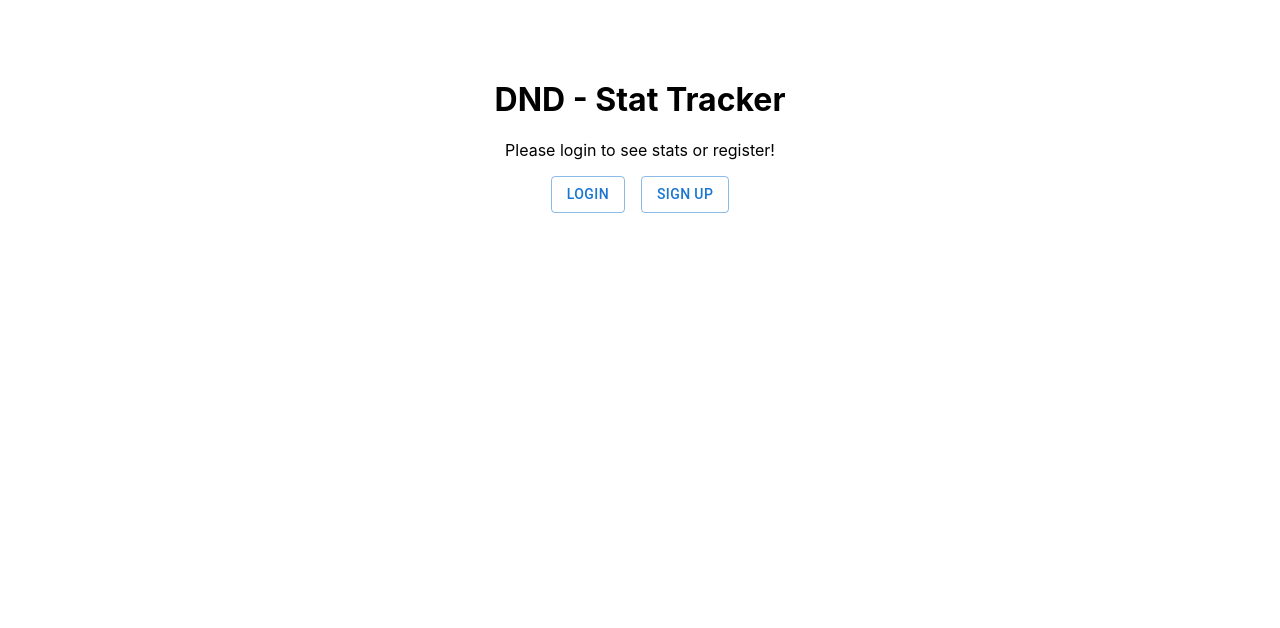
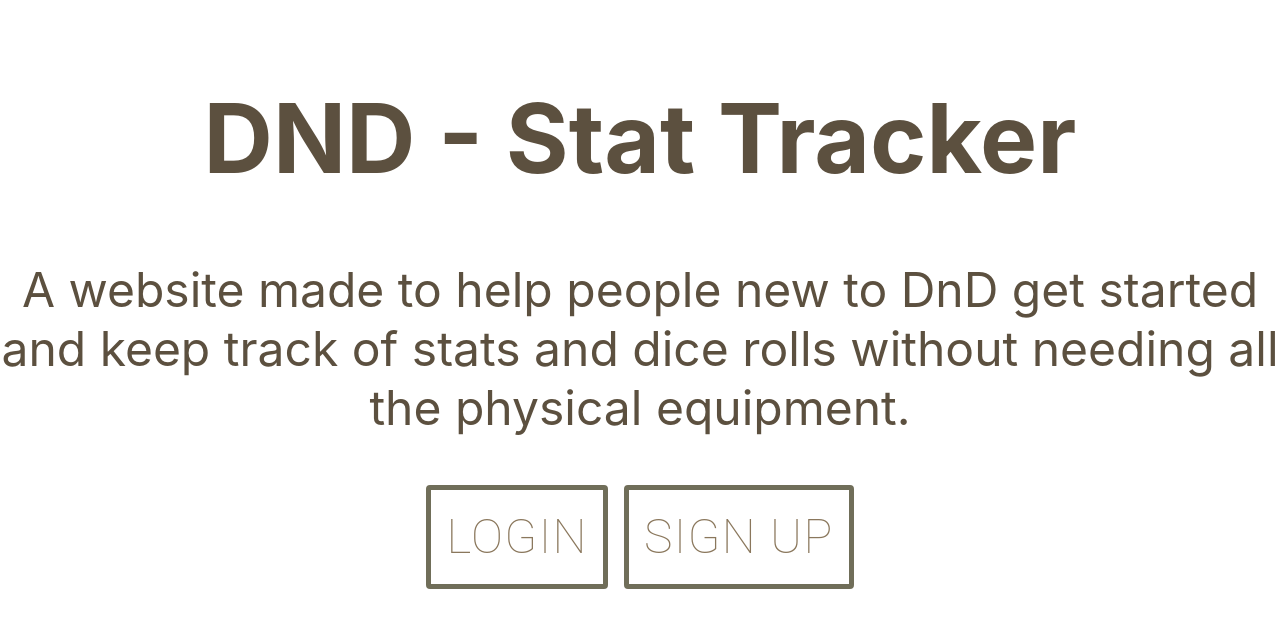
Before and after one commit to IanClark-fullStack/dnd-stat-tracker, a React (Create React App) app in the folder client/: page / in a window 1280 px wide. Shown: the top 628 px of the page. Built offline with nearby package versions, Linux system fonts and the light colour scheme; a web font is replaced by a local one.

Commit message:
homepage

```diff
--- a/client/src/pages/Home.css
+++ b/client/src/pages/Home.css
@@ -2,4 +2,21 @@
     text-align: center;
     margin-top: 10vh;
     justify-content:space-between;
+    font-size: 3em;
+    color: #5c503f;
+
 }
+ a:nth-child(1) {
+    color: #8a775c;
+    border: 5px solid rgba(77, 74, 48, 0.8);
+    font-weight: 5;
+    font-size: 1em;
+
+}
+a:nth-child(2){
+color: #8a775c;
+border: 5px solid rgba(77, 74, 48, 0.8);
+font-weight: 5;
+font-size: 1em;
+
+}
--- a/client/src/pages/Home.js
+++ b/client/src/pages/Home.js
@@ -9,7 +9,7 @@ export default function Home() {
     return (
         <div className='test1'>
             <h1>DND - Stat Tracker</h1>
-            <p>Please login to see stats or register!</p>
+            <p>A website made to help people new to DnD get started and keep track of stats and dice rolls without needing all the physical equipment.</p>
             <Stack direction="row" spacing={2} justifyContent="center">
                 <Button variant="outlined" component={Link} to="/login">Login</Button>
                 <Button variant="outlined" component={Link} to="/signup">Sign Up</Button>
--- a/client/src/pages/Login.js
+++ b/client/src/pages/Login.js
@@ -90,8 +90,7 @@ export default function LogIn() {
         </Box>
       </Container>
       <footer>
-      <Link
-         to="/">Back to Homepage</Link>
+      <p><Link to="/">Back to Homepage</Link>.</p>
       </footer>
     </ThemeProvider>
 
```
Also changed, not shown: client/src/pages/Login.css (+5 -3 lines).
